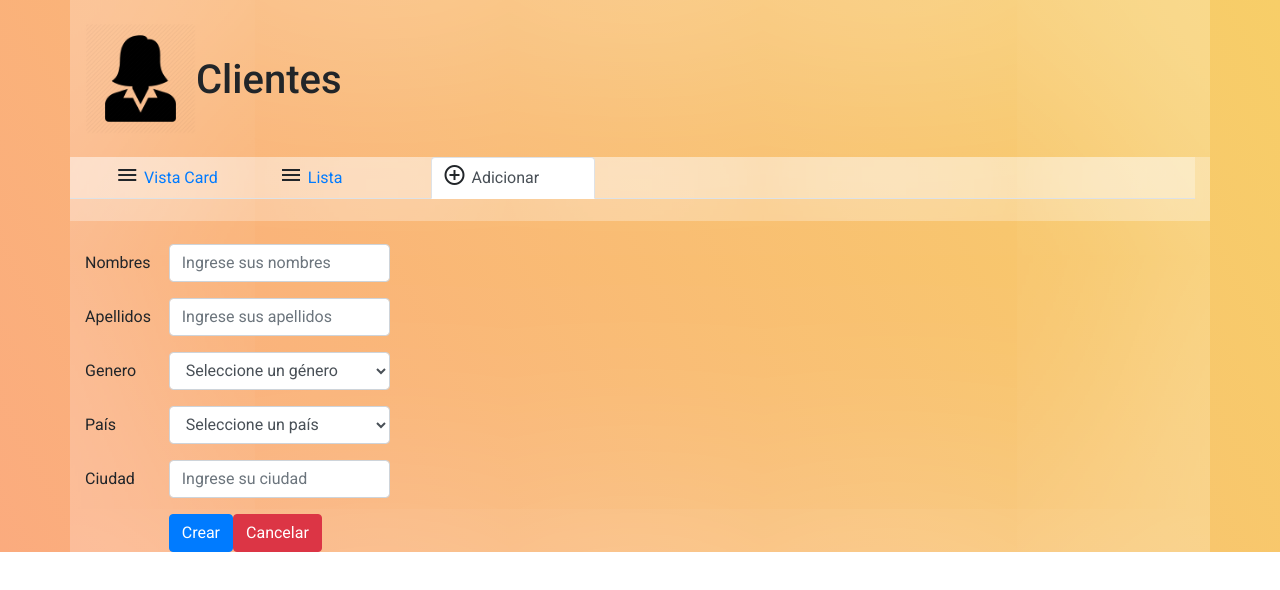
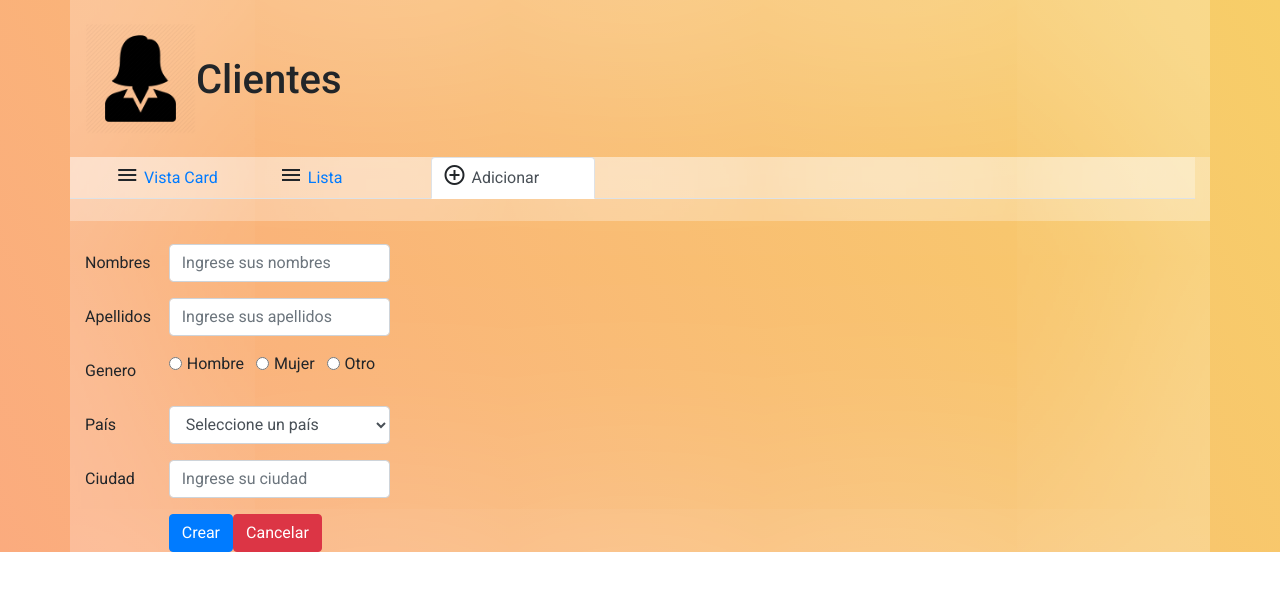
Before and after one commit to newUser161/Certamen3, an Angular app: page / in a window 1280 px wide. Both pictures are taken after a click on the tab "Adicionar". Shown: the top 590 px of the page. Built offline with nearby package versions, Linux system fonts and the light colour scheme.

Commit message:
correccion valores pais, genero radial

```diff
--- a/src/app/componentes/formulario/formulario.component.html
+++ b/src/app/componentes/formulario/formulario.component.html
@@ -41,26 +41,42 @@
                     </div>
                 </div>
 
-                <!--genero select-->
+                <!-- genero -->
                 <div class="mb-3 row">
                     <label class="col-sm-3 col-form-label">Genero</label>
                     <div class="col-sm-9">
-                        <select class="form-control"
-                                placeholder="Seleccione un género"
-                                formControlName="genero">
-                            <option disabled selected  value="">Seleccione un género</option>
-                            <option value="M">Masculino</option>
-                            <option value="F">Femenino</option>
-                            <option value="O">Otro</option>
-                        </select>
+                        <div class="form-check form-check-inline">
+                            <input class="form-check-input"
+                                    type="radio"
+                                    name="genero"
+                                    formControlName="genero"
+                                    value="Hombre">
+                            <label class="form-check-label">Hombre</label>
+                        </div>
+                        <div class="form-check form-check-inline">
+                            <input class="form-check-input"
+                                    type="radio"
+                                    name="genero"
+                                    formControlName="genero"
+                                    value="Mujer">
+                            <label class="form-check-label">Mujer</label>
+                        </div>
+                        <div class="form-check form-check-inline">
+                            <input class="form-check-input"
+                                    type="radio"
+                                    name="genero"
+                                    formControlName="genero"
+                                    value="Otro">
+                            <label class="form-check-label">Otro</label>
+                        </div>
                         <div *ngIf="miFormulario.controls['genero'].invalid && (miFormulario.controls['genero'].dirty || miFormulario.controls['genero'].touched)" class="alert alert-danger">
                             <div *ngIf="miFormulario.controls['genero'].hasError('required')">
                                 <span>* Campo obligatorio</span>
                             </div>
-
                         </div>
                     </div>
                 </div>
+
 
                 <!-- seleccionar país -->
                 <div class="mb-3 row">
@@ -70,12 +86,12 @@
                                 placeholder="Seleccione un país"
                                 formControlName="pais">
                             <option disabled selected value="">Seleccione un país</option>
-                            <option value="AR">Argentina</option>
-                            <option value="BR">Brasil</option>
-                            <option value="CO">Colombia</option>
-                            <option value="CL">Chile</option>
-                            <option value="MX">México</option>
-                            <option value="PE">Perú</option>
+                            <option value="Argentina">Argentina</option>
+                            <option value="Brasil">Brasil</option>
+                            <option value="Colombia">Colombia</option>
+                            <option value="Chile">Chile</option>
+                            <option value="Mexico">México</option>
+                            <option value="Perú">Perú</option>
                         </select>
                         <div *ngIf="miFormulario.controls['pais'].invalid && (miFormulario.controls['pais'].dirty || miFormulario.controls['pais'].touched)" class="alert alert-danger">
                             <div *ngIf="miFormulario.controls['pais'].hasError('required')">
@@ -119,8 +135,6 @@
                     </div>
                 </div>
 
-
-
             </form>
 
         </div>
--- a/src/app/componentes/formulario/formulario.component.ts
+++ b/src/app/componentes/formulario/formulario.component.ts
@@ -52,8 +52,8 @@ export class FormularioComponent implements OnInit {
       genero: ['', Validators.required],
       pais: ['', Validators.required],
       ciudad: ['', [Validators.required, Validators.minLength(3), Validators.pattern('[a-zA-Z ]*')]],
-      });
-   }
+    });
+  }
 
   ngOnInit(): void {
   }
@@ -72,7 +72,7 @@ export class FormularioComponent implements OnInit {
       ciudad: this.miFormulario.get("ciudad").value
     }
     console.log(this.nuevaPersona);
-    this.servicio.enviarDatos(this.nuevaPersona)
+    this.servicio.enviarDatos(this.nuevaPersona);
   }
 
   cancelar(){
--- a/src/app/componentes/inicio/inicio.component.html
+++ b/src/app/componentes/inicio/inicio.component.html
@@ -32,8 +32,8 @@
         <div class="card mb-3" style="max-width: 840px;">
           <div class="row g-0">
             <div class="col-md-4">
-              <img *ngIf="personas.genero == 'H'" src="../../../assets/hombre.png" class="img-fluid rounded-start" alt="ImagenUsuario">
-              <img *ngIf="personas.genero == 'M'" src="../../../assets/mujer.png" class="img-fluid rounded-start" alt="ImagenUsuario">
+              <img *ngIf="personas.genero == 'Hombre'" src="../../../assets/hombre.png" class="img-fluid rounded-start" alt="ImagenUsuario">
+              <img *ngIf="personas.genero == 'Mujer'" src="../../../assets/mujer.png" class="img-fluid rounded-start" alt="ImagenUsuario">
             </div>
             <div class="col-md-8">
               <div class="card-body">
--- a/src/app/interfaces/personas.ts
+++ b/src/app/interfaces/personas.ts
@@ -12,40 +12,40 @@ export let ListaPersonas:Array<Personas> = [
         id: 0,
         nombre: "Pepita",
         apellido: "Cruz",
-        genero: "M",
-        pais: "CL",
+        genero: "Mujer",
+        pais: "Chile",
         ciudad: "Valparaíso"
     },
     {
         id: 1,
         nombre: "Juan",
         apellido: "Totto",
-        genero: "H",
-        pais: "CL",
+        genero: "Hombre",
+        pais: "Chile",
         ciudad: "Metropolitana"
     },
     {
         id: 2,
         nombre: "Pedro",
         apellido: "Tijuana",
-        genero: "H",
-        pais: "CL",
+        genero: "Hombre",
+        pais: "Chile",
         ciudad: "Metropolitana"
     },
     {
         id: 3,
         nombre: "Juana",
         apellido: "de Arco",
-        genero: "M",
-        pais: "CL",
+        genero: "Mujer",
+        pais: "Chile",
         ciudad: "Valparaíso"
     },
     {
         id: 4,
         nombre: "Pepe",
         apellido: "Grillo",
-        genero: "H",
-        pais: "CL",
+        genero: "Hombre",
+        pais: "Chile",
         ciudad: "Valparaíso"
     },
 
```
